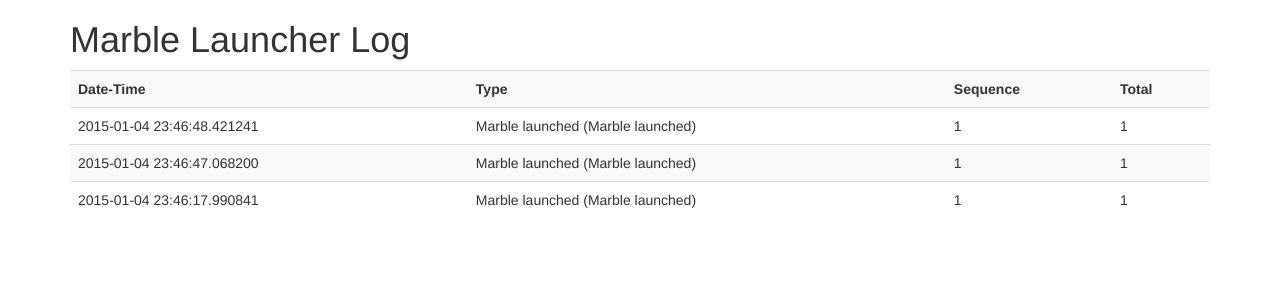
After one commit to alangobrown/christmas-lights, a Flask app: page /solenoid/log in a window 1280 px wide. The commit adds this page. Shown: the top 300 px of the page. Run offline with Flask 2, Linux system fonts and the light colour scheme; data comes from the database, SQL or seed files in the repository; some libraries are stand-ins or nearby versions.

Commit message:
Added a marble log page

```diff
--- a/app/solenoid.py
+++ b/app/solenoid.py
@@ -14,6 +14,8 @@ import datetime
 import time
 import sqlwrite
 
+import sqlite3 as lite
+import sys
 
 
 from app import app
@@ -43,6 +45,30 @@ def solenoid_long():
 
 
 #############################################
+# Display Log of Marble Launches
+#############################################
+@app.route('/solenoid/log')
+def solenoid_log():
+
+
+	con = lite.connect('marbles.db')
+
+	with con:
+
+	    cur = con.cursor()
+	    cur.execute("SELECT * FROM Launches order by LaunchDate desc")
+
+	    marbles = cur.fetchall()
+
+	    for marble in marbles:
+	        print marble
+
+	return render_template('log.html', title='Marbles Log', marbles = marbles)
+
+
+
+
+#############################################
 # Releases one or more marbles
 #############################################
 def solenoid_pulse(count):
--- a/app/sqlwrite.py
+++ b/app/sqlwrite.py
@@ -14,7 +14,7 @@ def write_marble( marble_launch_time, event_type, grp,seq, tot):
 
         cur = con.cursor()
 
-        cur.execute("CREATE TABLE IF NOT EXISTS Launches( LauchDate DATE, Type TEXT, Grouping TEXT, Sequence INT, Total INT)")
+        cur.execute("CREATE TABLE IF NOT EXISTS Launches( LaunchDate DATE, Type TEXT, Grouping TEXT, Sequence INT, Total INT)")
         print "INSERT INTO Launches VALUES ('", marble_launch_time, "','", event_type, "','", grp, "'," , seq, ",", tot, ")"
 
         cur.execute("INSERT INTO Launches VALUES(?,?,?,?,?);",(marble_launch_time, event_type, grp, seq, tot))
--- a/app/templates/index.html
+++ b/app/templates/index.html
@@ -48,7 +48,7 @@
             <td>Solenoid</td>
             <td><a href="#"><button type="button" id = "solenoid-short"class="btn btn-success btn-lg">1 Marble</button></a></td>
             <td><a href="#"><button type="button" id = "solenoid-long"class="btn btn-success btn-lg">10 Marbles</button></a></td>
-            <td>Solenoid is currently <span id = "solenoid-status"></span></td>
+            <td><a href="/solenoid/log">Marble Log</td>
           </tr>
         </table>
 
--- /dev/null
+++ b/app/templates/log.html
@@ -0,0 +1,49 @@
+
+
+<!DOCTYPE html>
+<html lang="en">
+  <head>
+    <meta charset="utf-8">
+    <meta http-equiv="X-UA-Compatible" content="IE=edge">
+    <meta name="viewport" content="width=device-width, initial-scale=1">
+    <title>Raspberry Pi - Christmas Lights</title>
+
+    <!-- Bootstrap -->
+	<link rel="stylesheet" href="https://maxcdn.bootstrapcdn.com/bootstrap/3.3.1/css/bootstrap.min.css">
+
+    <!-- HTML5 shim and Respond.js for IE8 support of HTML5 elements and media queries -->
+    <!-- WARNING: Respond.js doesn't work if you view the page via file:// -->
+    <!--[if lt IE 9]>
+      <script src="https://oss.maxcdn.com/html5shiv/3.7.2/html5shiv.min.js"></script>
+      <script src="https://oss.maxcdn.com/respond/1.4.2/respond.min.js"></script>
+    <![endif]-->
+  </head>
+  <body>
+  	<div class="container">
+
+    	<h1>Marble Launcher Log</h1>
+
+      <table class="table table-striped">
+        <tr>
+          <th>Date-Time</th>
+          <th>Type</th>
+          <th>Sequence</th>
+          <th>Total</th>
+        </tr>
+        {% for marble in marbles%}
+        <tr>
+            <td>{{marble[0]}}</td>
+            <td>{{marble[1]}} ({{marble[1]}})</td>
+            <td>{{marble[3]}}</td>
+            <td>{{marble[4]}}</td>
+        </tr>
+        {% endfor %}
+      </table>
+    </div>
+    <!-- jQuery (necessary for Bootstrap's JavaScript plugins) -->
+    <script src="https://ajax.googleapis.com/ajax/libs/jquery/1.11.1/jquery.min.js"></script>
+    <!-- Include all compiled plugins (below), or include individual files as needed -->
+	<script src="https://maxcdn.bootstrapcdn.com/bootstrap/3.3.1/js/bootstrap.min.js"></script>
+
+  </body>
+</html>
```
Also changed, not shown: marbles.db, test.db (added), 3 other files.
